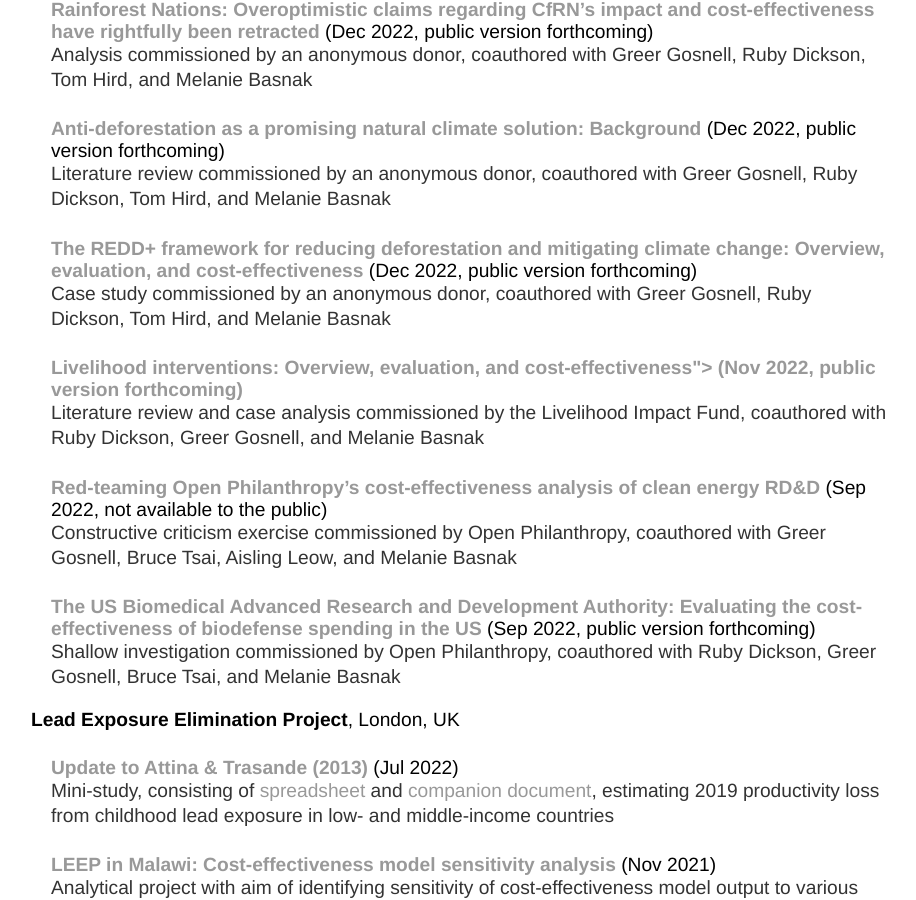
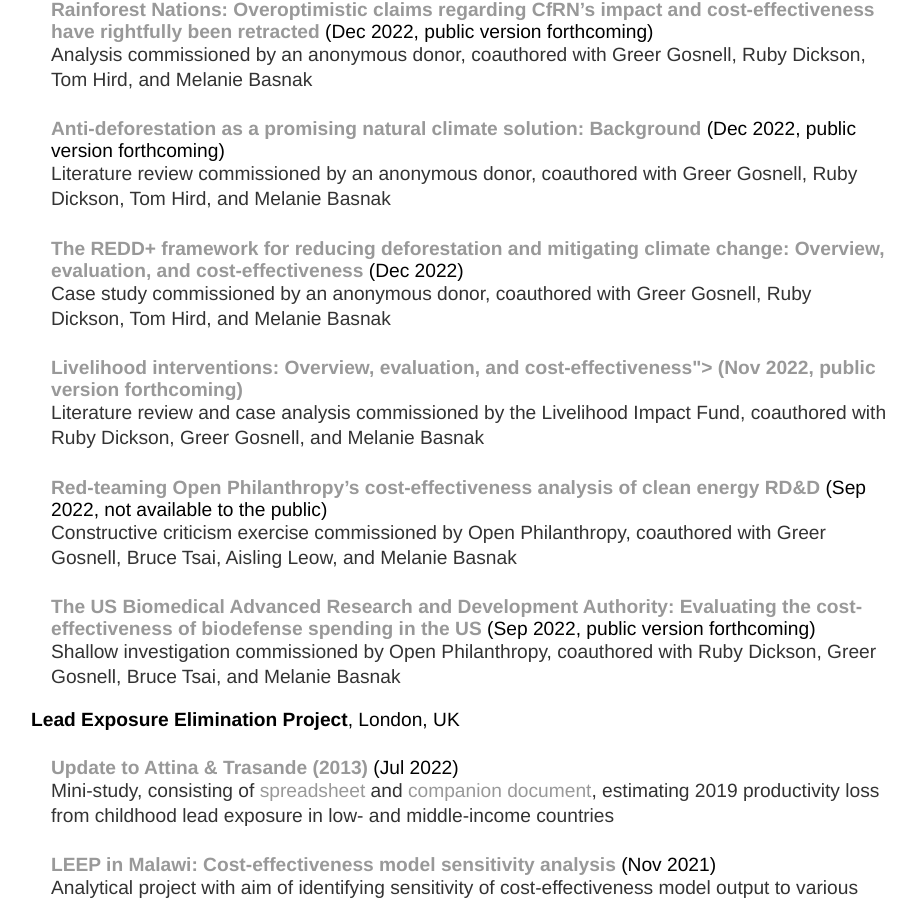
Before and after one commit to y-james-hu/y-james-hu.github.io, a Jekyll site: the page built from projects/index.html, in a window 1280 px wide and 900 px high, scrolled down 451 px. Shown: the whole window, without its empty margins (201-1117 px from the left). Built offline with Jekyll 4.4.1, drawn with Linux system fonts in a browser that asks for light colours.

Commit message:
Update index.html

```diff
--- a/projects/index.html
+++ b/projects/index.html
@@ -17,7 +17,7 @@
       <h4 style="margin-left: 60px"><a href = "#">Anti-deforestation as a promising natural climate solution: Background</a><span style="font-weight:normal"> (Dec 2022, public version forthcoming)</span></h4>
       <p style="margin-left: 60px">Literature review commissioned by an anonymous donor, coauthored with Greer Gosnell, Ruby Dickson, Tom Hird, and Melanie Basnak</p>
 
-      <h4 style="margin-left: 60px"><a href = "https://forum.effectivealtruism.org/posts/LmjsyFvQavLQnYSTp/the-redd-framework-for-reducing-deforestation-and-mitigating">The REDD+ framework for reducing deforestation and mitigating climate change: Overview, evaluation, and cost-effectiveness</a><span style="font-weight:normal"> (Dec 2022, public version forthcoming)</span></h4>
+      <h4 style="margin-left: 60px"><a href = "https://forum.effectivealtruism.org/posts/LmjsyFvQavLQnYSTp/the-redd-framework-for-reducing-deforestation-and-mitigating">The REDD+ framework for reducing deforestation and mitigating climate change: Overview, evaluation, and cost-effectiveness</a><span style="font-weight:normal"> (Dec 2022)</span></h4>
       <p style="margin-left: 60px">Case study commissioned by an anonymous donor, coauthored with Greer Gosnell, Ruby Dickson, Tom Hird, and Melanie Basnak</p>
 
       <h4 style="margin-left: 60px"><a href = "#">Livelihood interventions: Overview, evaluation, and cost-effectiveness"> (Nov 2022, public version forthcoming)</span></h4>
```
